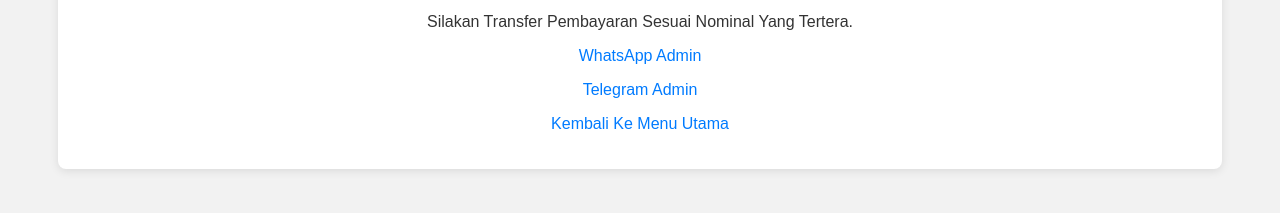
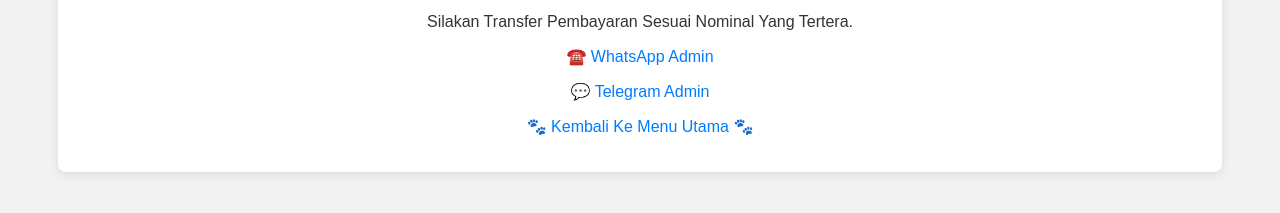
Before and after one commit to victor3232/eror.github.io, a plain HTML site: page index.html in a window 1280 px wide. Shown: the part 335-548 px from the top of the page. Drawn offline with Linux system fonts and the light colour scheme.

Commit message:
Update index.html

```diff
--- a/index.html
+++ b/index.html
@@ -42,10 +42,10 @@
         <h1>Pembayaran Anda Gagal</h1>
         <p>Maaf transaksi pembayaran Anda tidak dapat diproses.</p>
         <p>Silakan Transfer Pembayaran Sesuai Nominal Yang Tertera.</p>
-        <a href="https://wa.me/6281246238773">WhatsApp Admin</a>
+        <a href="https://wa.me/6281246238773">☎️ WhatsApp Admin</a>
         <p>
-        <a href="https://t.me/kibiljoe">Telegram Admin</a>
+        <a href="https://t.me/kibiljoe">💬 Telegram Admin</a>
             <p>
-                <a href="https://hits-ssh.web.id/">Kembali Ke Menu Utama</a>
+                <a href="https://hits-ssh.web.id/">🐾 Kembali Ke Menu Utama 🐾</a>
     </div>
 </body>
```
